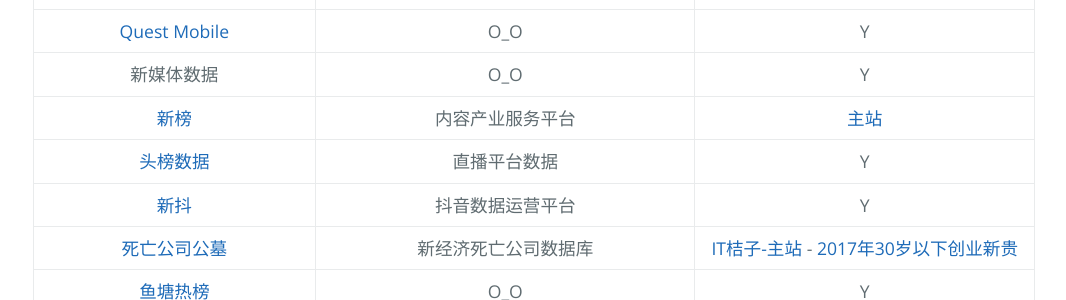
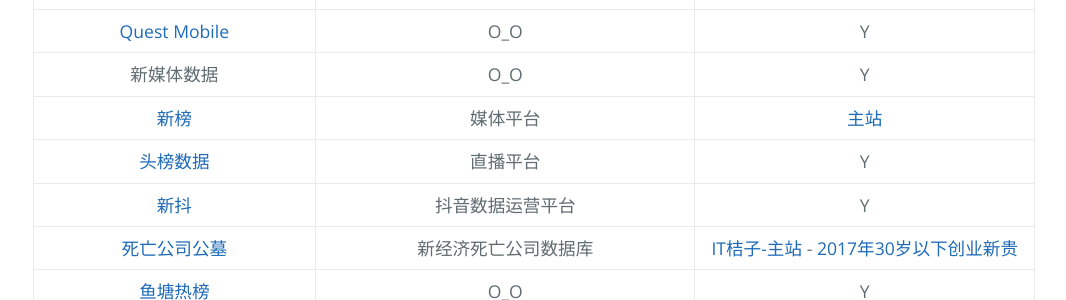
Before and after one commit to AmbroseRen/test, a Jekyll site: the page built from Data/DataRank.md, in a window 1280 px wide. Shown: the part 254-554 px from the top of the page, without its empty margins (89-1155 px from the left). Built offline with Jekyll 4.4.1, drawn with Linux system fonts in a browser that asks for light colours; our own code applies the rules of GitHub Pages for plain Markdown files; the repository's description, which GitHub fills in, is left out.

Commit message:
Update DataRank.md

```diff
--- a/Data/DataRank.md
+++ b/Data/DataRank.md
@@ -11,8 +11,8 @@
 | APP | 手机应用数据 | Y |
 | [Quest Mobile](https://www.questmobile.com.cn/research/report-new) | O_O | Y |
 | 新媒体数据 | O_O | Y |
-| [新榜](https://www.newrank.cn/public/info/list.html?period=day&type=data) | 内容产业服务平台 | [主站](https://newrank.cn/) |
-| [头榜数据](http://www.toubang.tv/anchor/mutile.html) | 直播平台数据 | Y |
+| [新榜](https://www.newrank.cn/public/info/list.html?period=day&type=data) | 媒体平台 | [主站](https://newrank.cn/) |
+| [头榜数据](http://www.toubang.tv/anchor/mutile.html) | 直播平台 | Y |
 | [新抖](https://xd.newrank.cn/home/index) | 抖音数据运营平台 | Y |
 | [死亡公司公墓](https://itjuzi.com/deathCompany) | 新经济死亡公司数据库 | [IT桔子-主站](https://itjuzi.com/) - [2017年30岁以下创业新贵](https://itjuzi.com/addedDataRankInfo?id=24&type=4&isExit=1) |
 | [鱼塘热榜](https://mo.fish/) | O_O | Y |
```
